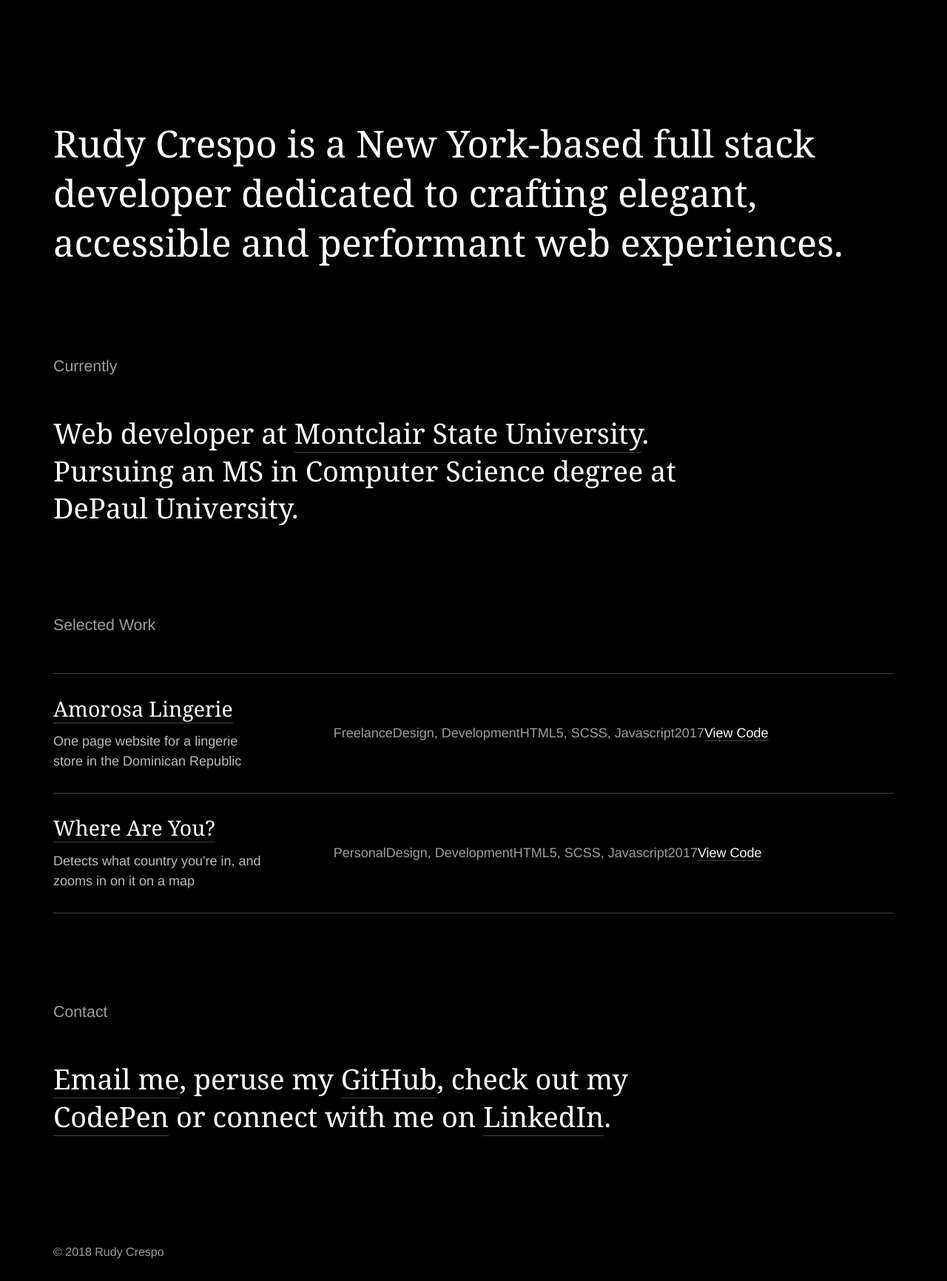
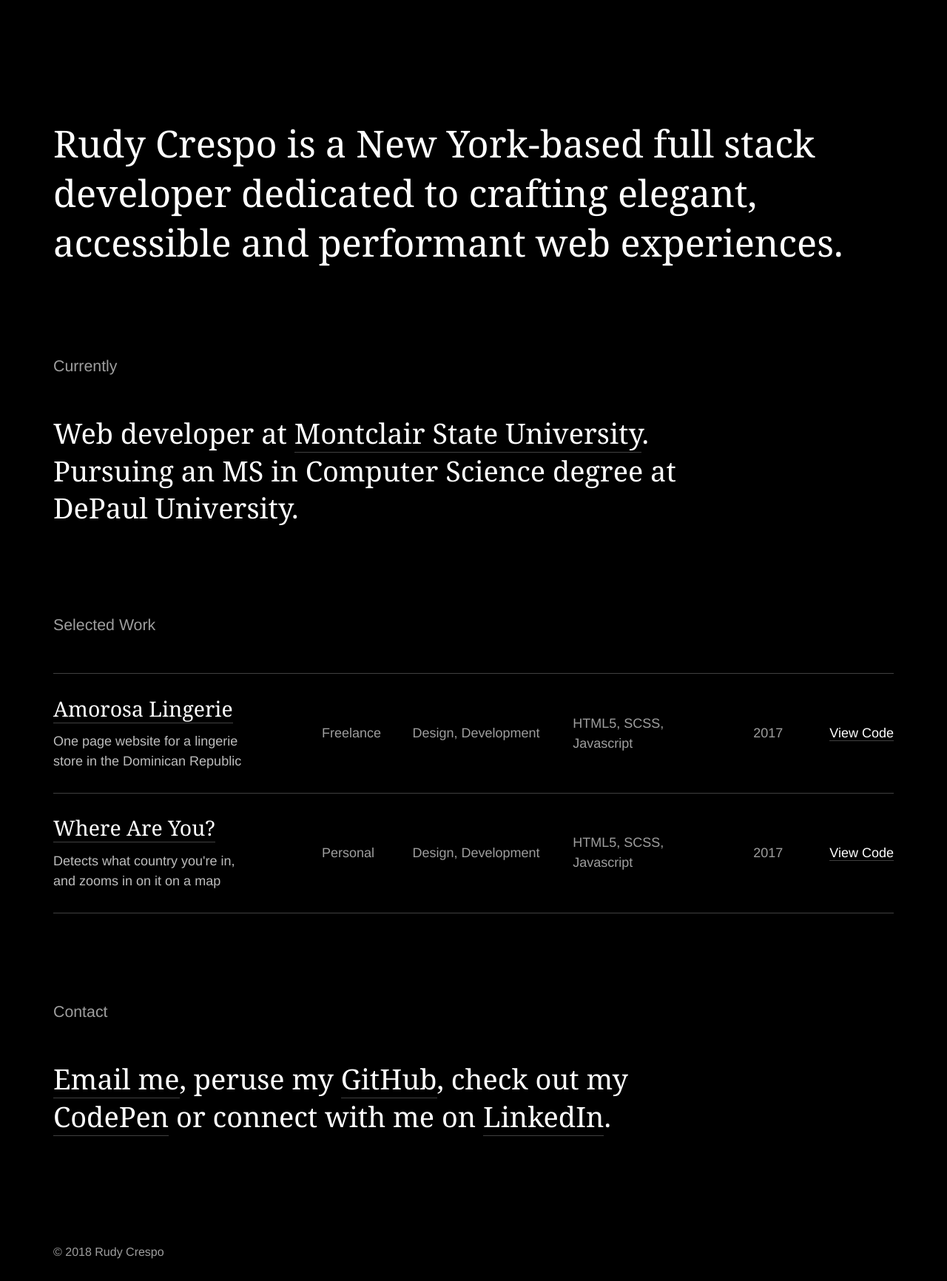
Before and after one commit to rcrespo9/portfolio-2018, a Jekyll site: the page built from index.md, in a window 1280 px wide. Shown: the whole page at 74% size. Built offline with Jekyll 4.4.1, drawn with Linux system fonts in a browser that asks for light colours; some web fonts are replaced.

Commit message:
aligned selected projects grid

```diff
--- a/_sass/components/_projects.scss
+++ b/_sass/components/_projects.scss
@@ -1,6 +1,6 @@
 .c-project__inner {
   display: grid;
-  grid-template-columns: 25% 1fr;
+  grid-template-columns: modular-scale(11, 1%) 1fr;
   grid-column-gap: percentage(1 / 12);
 }
 
@@ -25,12 +25,22 @@
     }
 
     .c-project__attributes {
-      display: flex;
+      display: grid;
+      grid-template-columns: 1fr 2fr 2fr 1fr 1fr;
+      grid-column-gap: modular-scale(2);
       align-items: center;
 
       .attributes__item {
         // max-width: modular-scale(9);
         color: $md-gray;
         @include base-sans-serif-text;
+
+        &:last-child {
+          text-align: right;
+        }
+
+        &:nth-last-child(2) {
+          text-align: center;
+        }
       }
     }
--- a/_sass/layouts/_layouts.scss
+++ b/_sass/layouts/_layouts.scss
@@ -7,3 +7,11 @@
 .l-page-section:not(:last-of-type) {
   margin-bottom: modular-scale(7);
 }
+
+.g-1 {
+  grid-column: span 1;
+}
+
+.g-2 {
+  grid-column: span 2;
+}
```
